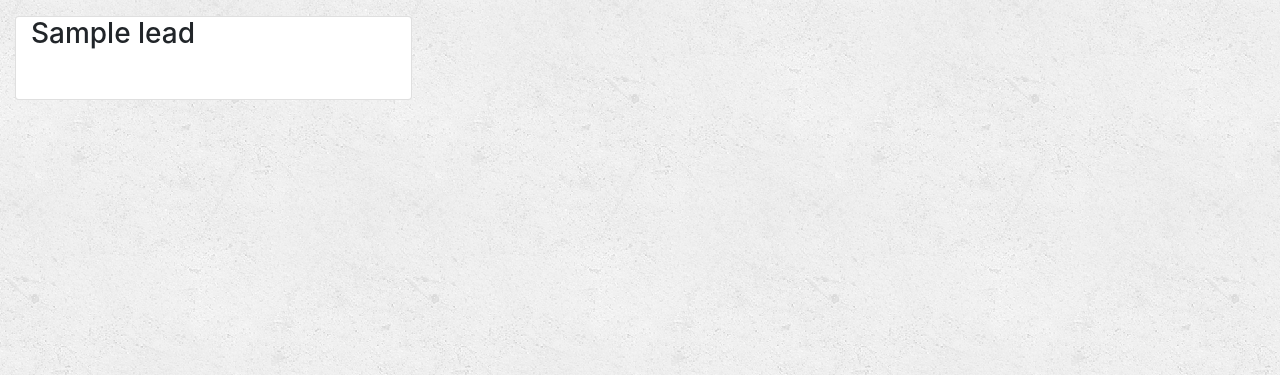
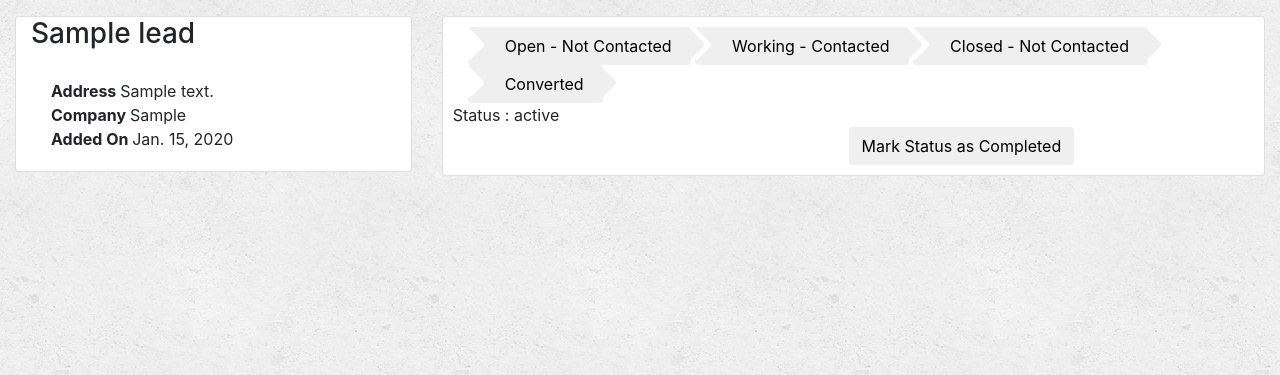
Before and after one commit to akshayub/crm-sample, a Django app: page /leads/1/ in a window 1280 px wide. Shown: the part 59-434 px from the top of the page. Run offline with Django 3.2, Linux system fonts and the light colour scheme; tables that the repository leaves empty hold one stand-in row (values such as "Sample post"); some libraries are stand-ins or nearby versions.

Commit message:
PageTemplate for Leads

```diff
--- a/requirements.txt
+++ b/requirements.txt
@@ -1,6 +1,7 @@
 certifi==2017.7.27.1
 chardet==3.0.4
 Django==1.11.6
+django-bootstrap-form==3.3
 idna==2.6
 lxml==4.1.0
 mysqlclient==1.3.12
--- a/web/templates/web/base.html
+++ b/web/templates/web/base.html
@@ -11,6 +11,7 @@
     <link rel="icon" href="{% static 'favicon.ico' %}" type="image/x-icon">
     <link rel="stylesheet" href="{% static 'css/bootstrap.min.css' %}">
     <link rel="stylesheet" href="{% static 'css/font-awesome.min.css' %}">
+    <link rel="stylesheet" href="{% static 'css/bootstrap-arrow-buttons.css' %}">
 </head>
 <body>
     {# The navbar, https://getbootstrap.com/docs/4.0/components/navbar/  #}
--- a/web/templates/web/lead.html
+++ b/web/templates/web/lead.html
@@ -5,10 +5,28 @@
     <div class="container-fluid">
         <div class="row">
             <div class="col-sm-4">
-                <div class="card" style="margin-top: 1em">
-                    <h3>&nbsp;&nbsp;{{ name }}</h3>
+                <div class="card container-fluid" style="margin-top: 1em">
+                    <h3>{{ name }}</h3>
                     <div class="card-body">
-
+                        <strong> Address </strong> {{ address }} <br>
+                        <strong> Company </strong> {{ company }} <br>
+                        <strong> Added On </strong> {{ added_on }} <br>
+{#                        <strong> Added By </strong> : {{ owner.user.first_name }} {{ owner.user.last_name }}#}
+                    </div>
+                </div>
+            </div>
+            <div class="col-sm-8">
+                <div class="card container-fluid" style="margin-top: 1em; padding: 10px">
+                    <div class="container-fluid">
+                        <button type="button" class="btn btn-default btn-arrow-right">Open - Not Contacted</button>
+                        <button type="button" class="btn btn-default btn-arrow-right">Working - Contacted</button>
+                        <button type="button" class="btn btn-default btn-arrow-right">Closed - Not Contacted</button>
+                        <button type="button" class="btn btn-default btn-arrow-right">Converted</button>
+                    </div>
+                    Status : {{ status }}
+                    <div class="container-fluid col-sm-4" />
+                    <div class="container-fluid col-sm-2">
+                        <button type="button" class="btn btn-group-sm">Mark Status as Completed</button>
                     </div>
                 </div>
             </div>
--- a/web/views.py
+++ b/web/views.py
@@ -168,7 +168,7 @@ def lead(request, lid):
         'email': r.email,
         'status': r.status,
         'added_on': r.added_on,
-        'owner_id': r.owner_id
+        # 'owner': r.owner
     }
 
     return render(request, 'web/lead.html', data)
```
